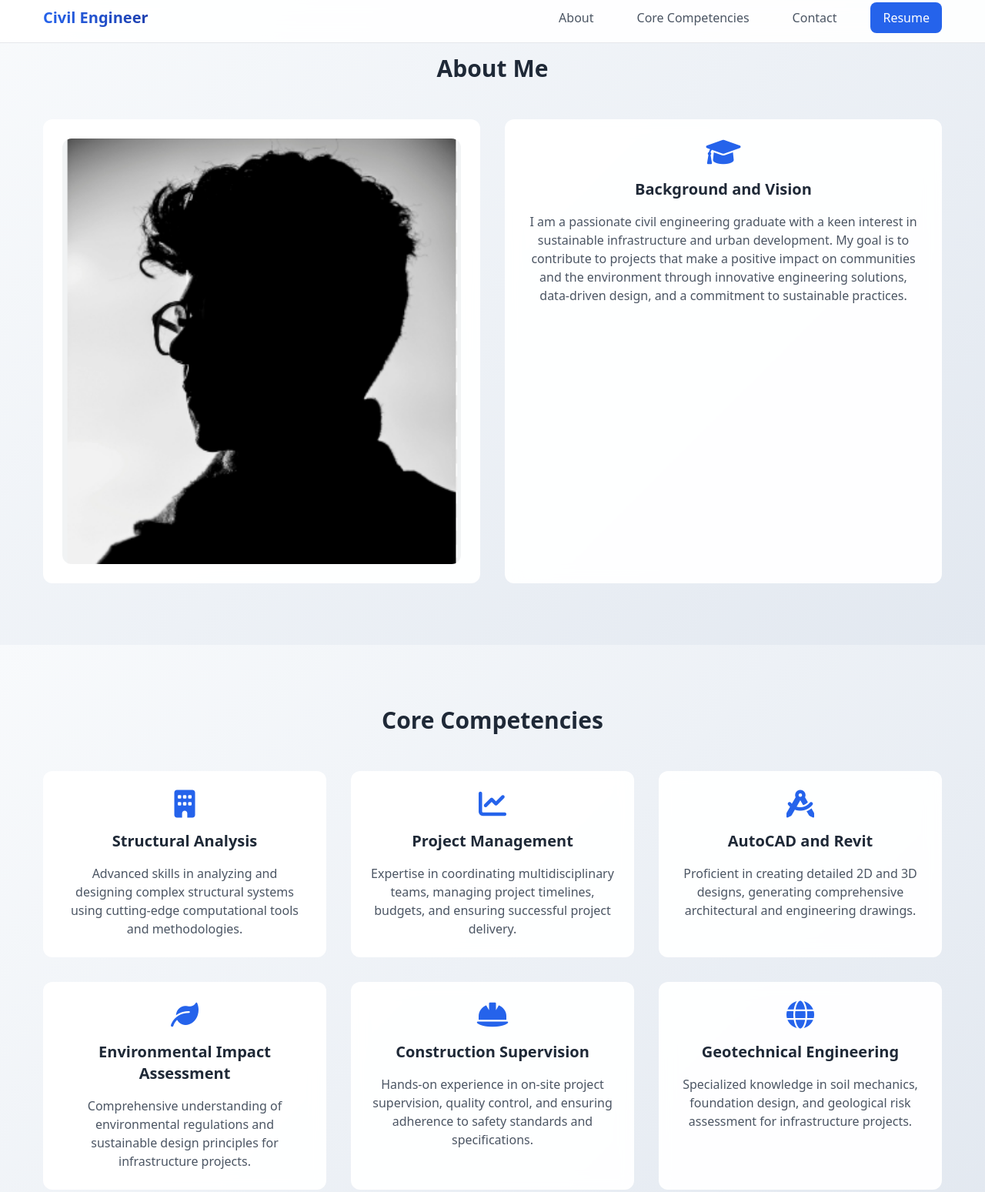
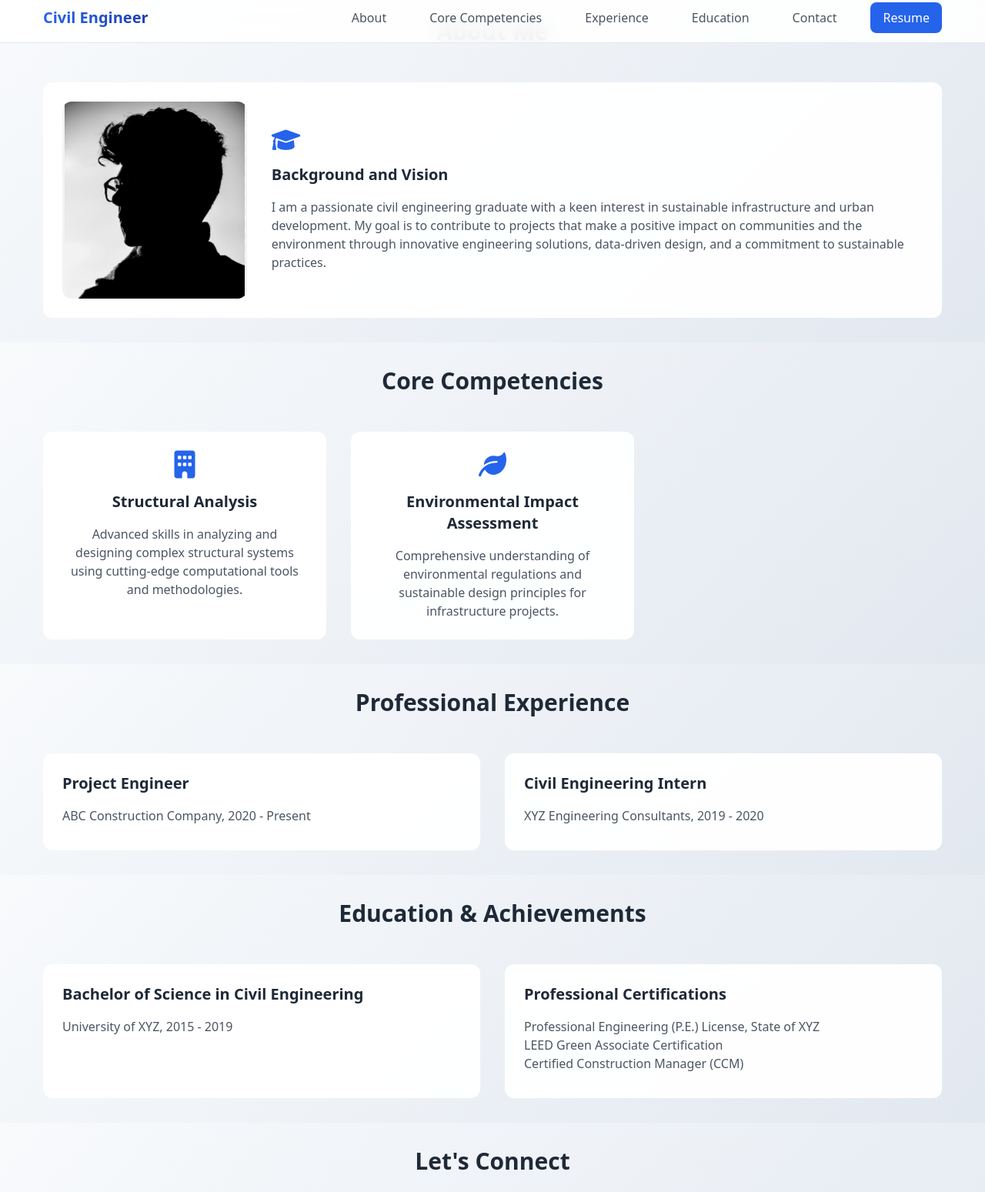
Before and after one commit to ram-polisetti/ManojD, a website: page index.html in a window 1280 px wide. Shown: the part 9-1558 px from the top of the page at 77% size. Drawn offline with nearby package versions, Linux system fonts and the light colour scheme; files that its build step writes are made by us from their sources.

Commit message:
Adjsuted the container in about me section

```diff
--- a/index.html
+++ b/index.html
@@ -8,7 +8,7 @@
     <link rel="stylesheet" href="https://cdnjs.cloudflare.com/ajax/libs/font-awesome/6.0.0/css/all.min.css">
 </head>
 <body class="bg-gray-50 text-gray-800">
-    <!-- Navigation section remains unchanged -->
+    <!-- Navigation section -->
     <nav class="fixed w-full z-50 bg-white/90 backdrop-blur-md border-b border-gray-200">
         <div class="container mx-auto px-6">
             <div class="flex items-center justify-between h-16">
@@ -21,6 +21,8 @@
                 <div class="hidden md:flex items-center space-x-8">
                     <a href="#about" class="nav-link text-gray-600 hover:text-blue-600 font-medium px-3 py-2">About</a>
                     <a href="#competencies" class="nav-link text-gray-600 hover:text-blue-600 font-medium px-3 py-2">Core Competencies</a>
+                    <a href="#experience" class="nav-link text-gray-600 hover:text-blue-600 font-medium px-3 py-2">Experience</a>
+                    <a href="#education" class="nav-link text-gray-600 hover:text-blue-600 font-medium px-3 py-2">Education</a>
                     <a href="#contact" class="nav-link text-gray-600 hover:text-blue-600 font-medium px-3 py-2">Contact</a>
                     <button class="bg-blue-600 text-white px-4 py-2 rounded-lg hover:bg-blue-700 transition-all">
                         Resume
@@ -32,11 +34,13 @@
                 </button>
             </div>
         </div>
-        <!-- Mobile Menu Panel remains unchanged -->
+        <!-- Mobile Menu Panel -->
         <div id="mobile-menu" class="hidden md:hidden bg-white border-t border-gray-200">
             <div class="container mx-auto px-6 py-4 space-y-4">
                 <a href="#about" class="block text-gray-600 hover:text-blue-600 font-medium py-2">About</a>
                 <a href="#competencies" class="block text-gray-600 hover:text-blue-600 font-medium py-2">Core Competencies</a>
+                <a href="#experience" class="block text-gray-600 hover:text-blue-600 font-medium py-2">Experience</a>
+                <a href="#education" class="block text-gray-600 hover:text-blue-600 font-medium py-2">Education</a>
                 <a href="#contact" class="block text-gray-600 hover:text-blue-600 font-medium py-2">Contact</a>
                 <button class="w-full bg-blue-600 text-white px-4 py-2 rounded-lg hover:bg-blue-700 transition-all">
                     Resume
@@ -45,26 +49,26 @@
         </div>
     </nav>
 
-    <!-- About Section with Profile Photo -->
-    <section id="about" class="py-20 gradient-light">
+    <!-- About Section -->
+    <section id="about" class="pt-24 py-12 gradient-light">
         <div class="container mx-auto px-6">
             <h2 class="text-3xl font-bold mb-12 text-center">About Me</h2>
-            <div class="grid md:grid-cols-2 gap-8">
-                <div class="glass-card p-6 rounded-xl hover-card flex justify-center items-center">
-                    <img src="profile.png" alt="Profile Photo" class="w-full h-auto max-w-full object-contain rounded-xl">
+            <div class="flex md:flex-row flex-col items-center justify-between gap-8">
+                <div class="glass-card p-6 rounded-xl hover-card w-full md:w-auto">
+                    <div class="flex md:flex-row flex-col items-center justify-between gap-8">
+                        <img src="profile.png" alt="Profile Photo" class="w-64 h-64 object-cover rounded-xl mb-4 md:mb-0">
+                        <div class="text-center md:text-left">
+                            <i class="fas fa-graduation-cap text-3xl text-blue-600 mb-4"></i>
+                            <h3 class="text-xl font-bold mb-4">Background and Vision</h3>
+                            <p class="text-gray-600 text-base">I am a passionate civil engineering graduate with a keen interest in sustainable infrastructure and urban development. My goal is to contribute to projects that make a positive impact on communities and the environment through innovative engineering solutions, data-driven design, and a commitment to sustainable practices.</p>
                         </div>
-                <div class="glass-card p-6 rounded-xl hover-card">
-                    <div class="text-center">
-                        <i class="fas fa-graduation-cap text-4xl text-blue-600 mb-4"></i>
-                        <h3 class="text-xl font-bold mb-4">Background and Vision</h3>
-                        <p class="text-gray-600">I am a passionate civil engineering graduate with a keen interest in sustainable infrastructure and urban development. My goal is to contribute to projects that make a positive impact on communities and the environment through innovative engineering solutions, data-driven design, and a commitment to sustainable practices.</p>
                     </div>
                 </div>
             </div>
         </div>
     </section>
 
-    <!-- Rest of the document remains unchanged -->
+    <!-- Core Competencies Section -->
     <section id="competencies" class="py-20 gradient-light">
         <div class="container mx-auto px-6">
             <h2 class="text-3xl font-bold mb-12 text-center">Core Competencies</h2>
@@ -76,40 +80,46 @@
                         <p class="text-gray-600">Advanced skills in analyzing and designing complex structural systems using cutting-edge computational tools and methodologies.</p>
             </div>
         </div>
-                <div class="glass-card p-6 rounded-xl hover-card">
-                    <div class="text-center">
-                        <i class="fas fa-chart-line text-4xl text-blue-600 mb-4"></i>
-                        <h3 class="text-xl font-bold mb-4">Project Management</h3>
-                        <p class="text-gray-600">Expertise in coordinating multidisciplinary teams, managing project timelines, budgets, and ensuring successful project delivery.</p>
-                    </div>
-                </div>
-                <div class="glass-card p-6 rounded-xl hover-card">
-                    <div class="text-center">
-                        <i class="fas fa-drafting-compass text-4xl text-blue-600 mb-4"></i>
-                        <h3 class="text-xl font-bold mb-4">AutoCAD and Revit</h3>
-                        <p class="text-gray-600">Proficient in creating detailed 2D and 3D designs, generating comprehensive architectural and engineering drawings.</p>
-                    </div>
-                </div>
+
         <div class="glass-card p-6 rounded-xl hover-card">
             <div class="text-center">
                 <i class="fas fa-leaf text-4xl text-blue-600 mb-4"></i>
                 <h3 class="text-xl font-bold mb-4">Environmental Impact Assessment</h3>
                 <p class="text-gray-600">Comprehensive understanding of environmental regulations and sustainable design principles for infrastructure projects.</p>
     </div>
+    </section>
+
+    <!-- Experience Section -->
+    <section id="experience" class="py-20 gradient-light">
+        <div class="container mx-auto px-6">
+            <h2 class="text-3xl font-bold mb-12 text-center">Professional Experience</h2>
+            <div class="grid md:grid-cols-2 gap-8">
+                <div class="glass-card p-6 rounded-xl hover-card">
+                    <h3 class="text-xl font-bold mb-4">Project Engineer</h3>
+                    <p class="text-gray-600 mb-2">ABC Construction Company, 2020 - Present</p>
                 </div>
                 <div class="glass-card p-6 rounded-xl hover-card">
-                    <div class="text-center">
-                        <i class="fas fa-hard-hat text-4xl text-blue-600 mb-4"></i>
-                        <h3 class="text-xl font-bold mb-4">Construction Supervision</h3>
-                        <p class="text-gray-600">Hands-on experience in on-site project supervision, quality control, and ensuring adherence to safety standards and specifications.</p>
+                    <h3 class="text-xl font-bold mb-4">Civil Engineering Intern</h3>
+                    <p class="text-gray-600 mb-2">XYZ Engineering Consultants, 2019 - 2020</p>
                 </div>
             </div>
+        </div>
+    </section>
+
+    <!-- Education Section -->
+    <section id="education" class="py-20 gradient-light">
+        <div class="container mx-auto px-6">
+            <h2 class="text-3xl font-bold mb-12 text-center">Education & Achievements</h2>
+            <div class="grid md:grid-cols-2 gap-8">
                 <div class="glass-card p-6 rounded-xl hover-card">
-                    <div class="text-center">
-                        <i class="fas fa-globe text-4xl text-blue-600 mb-4"></i>
-                        <h3 class="text-xl font-bold mb-4">Geotechnical Engineering</h3>
-                        <p class="text-gray-600">Specialized knowledge in soil mechanics, foundation design, and geological risk assessment for infrastructure projects.</p>
+                    <h3 class="text-xl font-bold mb-4">Bachelor of Science in Civil Engineering</h3>
+                    <p class="text-gray-600 mb-2">University of XYZ, 2015 - 2019</p>
                 </div>
+                <div class="glass-card p-6 rounded-xl hover-card">
+                    <h3 class="text-xl font-bold mb-4">Professional Certifications</h3>
+                    <p class="text-gray-600 mb-2">Professional Engineering (P.E.) License, State of XYZ<br>
+                    LEED Green Associate Certification<br>
+                    Certified Construction Manager (CCM)</p>
                 </div>
             </div>
         </div>
@@ -122,7 +132,7 @@
             <div class="max-w-4xl mx-auto grid md:grid-cols-2 gap-8">
                 <div class="glass-card p-6 rounded-xl hover-card">
                     <div class="text-center mb-6">
-                        <i class="fas fa-calendar-alt text-4xl text-blue-600 mb-4"></i>
+                        <i class="fas fa-x-alt text-4xl text-blue-600 mb-4"></i>
                         <h3 class="text-xl font-bold mb-4">Schedule a Consultation</h3>
                         <p class="text-gray-600 mb-6">Book a free 30-minute consultation to discuss your project needs</p>
                     </div>
--- a/styles.css
+++ b/styles.css
@@ -71,6 +71,7 @@ nav.scrolled {
 
 .gradient-light {
   background: linear-gradient(135deg, #f8fafc 0%, #e2e8f0 100%);
+  padding: 2rem 0; /* Reduced top and bottom padding to 2rem */
 }
 
 /* Modern button hover effect */
```
Lines whose indentation alone changed are shown as unchanged.
